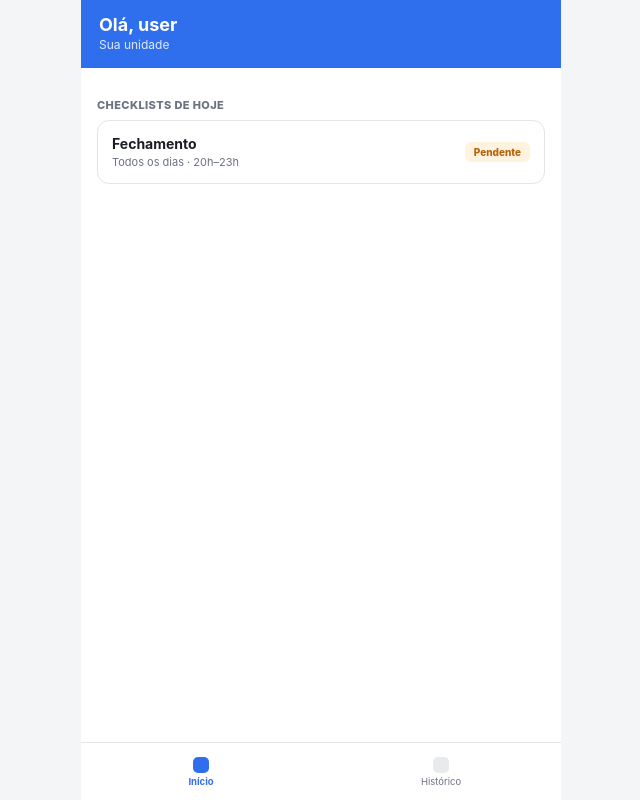
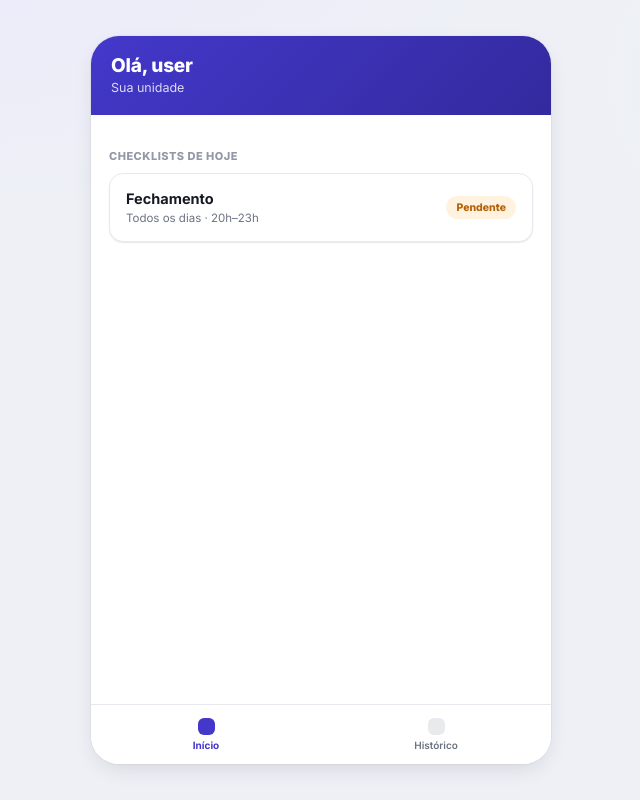
Before and after one commit to edulavorato/checklist-sesconettos, a React (Vite) app: page / in a window 1280 px wide. Shown: the whole page, without its empty margins (319-959 px from the left). Built offline with nearby package versions, Linux system fonts and the light colour scheme; no server answers; sample sign-in values are in the browser's storage.

Commit message:
Atualiza visual do sistema

```diff
--- a/index.html
+++ b/index.html
@@ -4,7 +4,11 @@
     <meta charset="UTF-8" />
     <link rel="icon" type="image/svg+xml" href="/favicon.svg" />
     <meta name="viewport" content="width=device-width, initial-scale=1.0" />
-    <title>checklist-app</title>
+    <meta name="theme-color" content="#4338ca" />
+    <link rel="preconnect" href="https://fonts.googleapis.com" />
+    <link rel="preconnect" href="https://fonts.gstatic.com" crossorigin />
+    <link href="https://fonts.googleapis.com/css2?family=Inter:wght@400;500;600;700;800&display=swap" rel="stylesheet" />
+    <title>Checklist Unidades</title>
   </head>
   <body>
     <div id="root"></div>
--- a/src/App.jsx
+++ b/src/App.jsx
@@ -7,8 +7,10 @@ export default function App() {
   return (
     <BrowserRouter basename={import.meta.env.BASE_URL}>
       <AuthProvider>
-        <div className="phone-frame">
-          <AppRoutes />
+        <div className="app-shell">
+          <div className="phone-frame">
+            <AppRoutes />
+          </div>
         </div>
       </AuthProvider>
     </BrowserRouter>
--- a/src/pages/ChecklistPage.jsx
+++ b/src/pages/ChecklistPage.jsx
@@ -109,6 +109,7 @@ export default function ChecklistPage() {
           disabled={!run.canAdvance || uploading || finishing}
           onClick={handleNext}
         >
+          {(uploading || finishing) && <span className="spinner" style={{ borderColor: "rgba(67,56,202,.25)", borderTopColor: "var(--primary)" }} />}
           {uploading ? "Enviando foto..." : finishing ? "Concluindo..." : run.isLastArea ? "Concluir checklist" : "Próxima área →"}
         </button>
       </div>
--- a/src/pages/LoginPage.jsx
+++ b/src/pages/LoginPage.jsx
@@ -47,6 +47,7 @@ export default function LoginPage() {
         />
         {error && <p style={{ color: "#d64545", fontSize: 12 }}>{error}</p>}
         <button className="btn" type="submit" disabled={loading}>
+          {loading && <span className="spinner" />}
           {loading ? "Entrando..." : "Entrar"}
         </button>
       </form>
--- a/src/styles/globals.css
+++ b/src/styles/globals.css
@@ -1,99 +1,147 @@
-/* Estilos globais do app — reaproveitados do protótipo de demonstração
-   já validado com o time. Cada tela usa essas classes utilitárias. */
+/* Estilos globais do app. Paleta e tipografia pensadas para uso
+   profissional/operacional (gestão de unidades), com bom contraste
+   e leitura rápida em tela de celular. */
 
 :root{
-  --bg:#f4f5f7;
-  --ink:#1a1d23;
+  --bg:#eef0f6;
+  --ink:#161923;
   --sub:#6b7280;
-  --line:#e3e5e9;
-  --primary:#2f6fed;
-  --primary-dark:#1f4fb8;
-  --ok:#1aa15c;
+  --sub-2:#9298a6;
+  --line:#e7e8ee;
+  --primary:#4338ca;
+  --primary-dark:#332a9e;
+  --primary-soft:#eeecfc;
+  --accent:#0ea5a3;
+  --ok:#1a9d5c;
   --ok-bg:#e6f7ee;
   --warn:#d64545;
   --warn-bg:#fdeaea;
+  --caution:#b3630a;
+  --caution-bg:#fff3e0;
   --card:#ffffff;
+  --shadow-sm:0 1px 2px rgba(22,25,35,.05), 0 1px 1px rgba(22,25,35,.04);
+  --shadow-md:0 8px 24px -8px rgba(22,25,35,.16);
+  --radius:14px;
 }
+
 *{box-sizing:border-box;}
 html,body,#root{height:100%;margin:0;}
 body{
-  font-family:-apple-system,BlinkMacSystemFont,"Segoe UI",Roboto,Helvetica,Arial,sans-serif;
+  font-family:"Inter",-apple-system,BlinkMacSystemFont,"Segoe UI",Roboto,Helvetica,Arial,sans-serif;
   background:var(--bg);
   color:var(--ink);
+  -webkit-font-smoothing:antialiased;
+}
+button,input,textarea{font-family:inherit;}
+
+/* Moldura do app: em telas largas (desktop), fica centralizada como um
+   cartão flutuante sobre um fundo com gradiente; em telas estreitas
+   (celular), ocupa a tela inteira normalmente. */
+.app-shell{
+  min-height:100vh;
+  display:flex;
+  justify-content:center;
+  align-items:stretch;
+  background:
+    radial-gradient(1100px 500px at 15% -10%, #ece9fb 0%, transparent 60%),
+    radial-gradient(900px 500px at 110% 10%, #e2f6f4 0%, transparent 55%),
+    var(--bg);
 }
 .phone-frame{
-  max-width:480px;
-  margin:0 auto;
+  width:100%;
+  max-width:460px;
   min-height:100vh;
   background:var(--card);
   display:flex;
   flex-direction:column;
 }
+@media (min-width:640px){
+  .app-shell{ padding:36px 20px; align-items:center; }
+  .phone-frame{
+    min-height:min(860px, calc(100vh - 72px));
+    max-height:calc(100vh - 72px);
+    border-radius:28px;
+    box-shadow:var(--shadow-md), 0 0 0 1px rgba(22,25,35,.04);
+    overflow:hidden;
+  }
+  .content{ overflow-y:auto; }
+}
 
-.topbar{padding:14px 18px 16px;background:var(--card);border-bottom:1px solid var(--line);}
-.topbar.brand{background:var(--primary);color:#fff;border-bottom:none;}
-.topbar-title{font-size:18px;font-weight:700;}
-.topbar-sub{font-size:12px;margin-top:2px;color:var(--sub);}
-.topbar.brand .topbar-sub{color:rgba(255,255,255,.85);}
-.content{flex:1;overflow-y:auto;padding:16px;}
+.topbar{padding:18px 20px 20px;background:var(--card);border-bottom:1px solid var(--line);}
+.topbar.brand{background:linear-gradient(135deg, var(--primary) 0%, var(--primary-dark) 100%);color:#fff;border-bottom:none;}
+.topbar-title{font-size:19px;font-weight:800;letter-spacing:-.2px;}
+.topbar-sub{font-size:12.5px;margin-top:3px;color:var(--sub);}
+.topbar.brand .topbar-sub{color:rgba(255,255,255,.82);}
+.content{flex:1;overflow-y:auto;padding:18px;}
 
-.login-wrap{flex:1;display:flex;flex-direction:column;justify-content:center;padding:0 30px;}
-.logo-dot{width:54px;height:54px;border-radius:15px;background:var(--primary);display:flex;align-items:center;justify-content:center;color:#fff;font-weight:800;font-size:21px;margin-bottom:18px;}
-.login-title{font-size:22px;font-weight:800;margin:0 0 4px;}
-.login-sub{font-size:13px;color:var(--sub);margin:0 0 22px;}
-.flabel{font-size:11px;font-weight:700;display:block;margin-bottom:5px;}
-.finput{width:100%;background:#f1f2f5;border:1px solid transparent;border-radius:10px;padding:12px 14px;font-size:13px;margin-bottom:12px;outline:none;font-family:inherit;}
+.login-wrap{flex:1;display:flex;flex-direction:column;justify-content:center;padding:0 32px;}
+.logo-dot{width:56px;height:56px;border-radius:16px;background:linear-gradient(135deg, var(--primary) 0%, var(--primary-dark) 100%);display:flex;align-items:center;justify-content:center;color:#fff;font-weight:800;font-size:21px;margin-bottom:20px;box-shadow:0 10px 20px -8px rgba(67,56,202,.55);}
+.login-title{font-size:23px;font-weight:800;margin:0 0 4px;letter-spacing:-.3px;}
+.login-sub{font-size:13.5px;color:var(--sub);margin:0 0 24px;}
+.flabel{font-size:11.5px;font-weight:700;display:block;margin-bottom:6px;color:var(--sub);text-transform:uppercase;letter-spacing:.3px;}
+.finput{width:100%;background:#f4f5f9;border:1.5px solid transparent;border-radius:11px;padding:13px 14px;font-size:14px;margin-bottom:14px;outline:none;transition:border-color .15s, background .15s;}
 .finput:focus{border-color:var(--primary);background:#fff;}
-.btn{background:var(--primary);color:#fff;text-align:center;padding:13px;border-radius:10px;font-size:14px;font-weight:700;margin-top:6px;border:none;width:100%;cursor:pointer;font-family:inherit;}
+.btn{background:var(--primary);color:#fff;text-align:center;padding:14px;border-radius:11px;font-size:14.5px;font-weight:700;margin-top:6px;border:none;width:100%;cursor:pointer;transition:background .15s, transform .1s;display:flex;align-items:center;justify-content:center;gap:8px;}
+.btn:hover:not(:disabled){background:var(--primary-dark);}
+.btn:active:not(:disabled){transform:scale(.99);}
 .btn:disabled{background:#c9cfd8;cursor:not-allowed;}
 
-.card{background:var(--card);border-radius:12px;padding:14px;margin-bottom:12px;border:1px solid var(--line);cursor:pointer;}
+.spinner{width:15px;height:15px;border-radius:50%;border:2px solid rgba(255,255,255,.4);border-top-color:#fff;animation:spin .7s linear infinite;flex-shrink:0;}
+@keyframes spin{to{transform:rotate(360deg);}}
+
+.card{background:var(--card);border-radius:var(--radius);padding:16px;margin-bottom:12px;border:1px solid var(--line);cursor:pointer;box-shadow:var(--shadow-sm);transition:box-shadow .15s, transform .1s, border-color .15s;}
+.card:hover{box-shadow:var(--shadow-md);border-color:#d7d9e8;}
+.card:active{transform:scale(.995);}
 .card-row{display:flex;justify-content:space-between;align-items:center;}
-.card-title{font-size:14px;font-weight:700;}
-.card-meta{font-size:11px;color:var(--sub);margin-top:3px;}
-.badge{font-size:10px;font-weight:800;padding:4px 9px;border-radius:6px;}
-.badge.pending{background:#fff3e0;color:#b3630a;}
+.card-title{font-size:14.5px;font-weight:700;}
+.card-meta{font-size:11.5px;color:var(--sub);margin-top:4px;}
+.badge{font-size:10.5px;font-weight:800;padding:5px 10px;border-radius:20px;}
+.badge.pending{background:var(--caution-bg);color:var(--caution);}
 .badge.done{background:var(--ok-bg);color:var(--ok);}
-.section-label{font-size:11px;font-weight:800;color:var(--sub);text-transform:uppercase;letter-spacing:.4px;margin:14px 0 8px;}
+.section-label{font-size:11px;font-weight:800;color:var(--sub-2);text-transform:uppercase;letter-spacing:.5px;margin:16px 0 10px;}
 
-.progress-track{height:5px;background:rgba(255,255,255,.35);border-radius:4px;margin-top:10px;overflow:hidden;}
+.progress-track{height:5px;background:rgba(255,255,255,.3);border-radius:4px;margin-top:12px;overflow:hidden;}
 .progress-fill{height:100%;background:#fff;border-radius:4px;transition:width .3s;}
-.item-card{background:var(--card);border:1px solid var(--line);border-radius:12px;padding:13px;margin-bottom:10px;}
-.item-q{font-size:13px;font-weight:600;margin-bottom:10px;}
-.toggle-row{display:flex;gap:8px;margin-bottom:9px;}
-.toggle{flex:1;text-align:center;padding:9px;border-radius:8px;font-size:12px;font-weight:700;border:1.5px solid var(--line);color:var(--sub);cursor:pointer;background:#fff;font-family:inherit;}
+.item-card{background:var(--card);border:1px solid var(--line);border-radius:var(--radius);padding:15px;margin-bottom:11px;box-shadow:var(--shadow-sm);}
+.item-q{font-size:13.5px;font-weight:600;margin-bottom:11px;line-height:1.4;}
+.toggle-row{display:flex;gap:8px;margin-bottom:10px;}
+.toggle{flex:1;text-align:center;padding:10px;border-radius:9px;font-size:12.5px;font-weight:700;border:1.5px solid var(--line);color:var(--sub);cursor:pointer;background:#fff;transition:all .12s;}
+.toggle:hover{border-color:#c7cbd3;}
 .toggle.yes-active{background:var(--ok-bg);border-color:var(--ok);color:var(--ok);}
 .toggle.no-active{background:var(--warn-bg);border-color:var(--warn);color:var(--warn);}
-.photo-slot{height:60px;border-radius:8px;border:1.5px dashed #c7cbd3;display:flex;align-items:center;justify-content:center;gap:6px;font-size:11px;color:var(--sub);background:#fafbfc;cursor:pointer;position:relative;overflow:hidden;}
+.photo-slot{height:64px;border-radius:10px;border:1.5px dashed #c7cbd3;display:flex;align-items:center;justify-content:center;gap:6px;font-size:11.5px;color:var(--sub);background:#fafbfc;cursor:pointer;position:relative;overflow:hidden;transition:border-color .15s, background .15s;}
+.photo-slot:hover{border-color:var(--primary);background:var(--primary-soft);}
 .photo-slot.filled{border-style:solid;border-color:var(--ok);color:var(--ok);background:var(--ok-bg);}
 .photo-slot img{position:absolute;inset:0;width:100%;height:100%;object-fit:cover;}
-.photo-slot-label{position:relative;z-index:1;background:rgba(255,255,255,.85);padding:2px 8px;border-radius:10px;}
+.photo-slot-label{position:relative;z-index:1;background:rgba(255,255,255,.9);padding:3px 9px;border-radius:10px;font-weight:600;}
 .photo-slot input[type=file]{position:absolute;inset:0;opacity:0;cursor:pointer;}
-.gps-tag{display:flex;align-items:center;gap:6px;font-size:10px;color:var(--sub);margin-top:8px;cursor:pointer;}
+.gps-tag{display:flex;align-items:center;gap:6px;font-size:10.5px;color:var(--sub);margin-top:9px;cursor:pointer;}
 .dot{width:7px;height:7px;border-radius:50%;background:#c7cbd3;flex-shrink:0;}
 .dot.ok{background:var(--ok);}
-.textfield{width:100%;border:1px solid var(--line);border-radius:8px;padding:8px 10px;font-size:12px;font-family:inherit;resize:none;}
+.textfield{width:100%;border:1.5px solid var(--line);border-radius:9px;padding:9px 11px;font-size:12.5px;resize:none;transition:border-color .15s;}
+.textfield:focus{outline:none;border-color:var(--primary);}
 
-.bottomnav{height:60px;display:flex;border-top:1px solid var(--line);background:#fff;flex-shrink:0;}
-.navbtn{flex:1;display:flex;align-items:center;justify-content:center;font-size:13px;font-weight:700;border:none;background:none;cursor:pointer;font-family:inherit;color:var(--sub);}
+.bottomnav{height:62px;display:flex;border-top:1px solid var(--line);background:#fff;flex-shrink:0;}
+.navbtn{flex:1;display:flex;align-items:center;justify-content:center;gap:8px;font-size:13.5px;font-weight:700;border:none;background:none;cursor:pointer;color:var(--sub);transition:background .12s;}
+.navbtn:hover:not(:disabled){background:#f7f7fb;}
 .navbtn.primary{color:var(--primary);}
 .navbtn:disabled{color:#c9cfd8;cursor:not-allowed;}
-.tabbar{height:58px;display:flex;border-top:1px solid var(--line);background:#fff;flex-shrink:0;text-decoration:none;}
-.tabitem{flex:1;display:flex;flex-direction:column;align-items:center;justify-content:center;gap:3px;font-size:9.5px;color:var(--sub);cursor:pointer;background:none;border:none;font-family:inherit;text-decoration:none;}
+.tabbar{height:60px;display:flex;border-top:1px solid var(--line);background:#fff;flex-shrink:0;text-decoration:none;}
+.tabitem{flex:1;display:flex;flex-direction:column;align-items:center;justify-content:center;gap:4px;font-size:10px;font-weight:600;color:var(--sub);cursor:pointer;background:none;border:none;text-decoration:none;transition:color .12s;}
 .tabitem.active{color:var(--primary);font-weight:700;}
-.tabdot{width:16px;height:16px;border-radius:5px;background:currentColor;opacity:.15;}
+.tabdot{width:17px;height:17px;border-radius:6px;background:currentColor;opacity:.15;}
 .tabitem.active .tabdot{opacity:1;background:var(--primary);}
 
-.score-ring{width:130px;height:130px;border-radius:50%;display:flex;align-items:center;justify-content:center;margin:16px auto 8px;}
-.score-inner{width:104px;height:104px;border-radius:50%;background:#fff;display:flex;flex-direction:column;align-items:center;justify-content:center;}
-.score-num{font-size:28px;font-weight:800;}
-.score-label{font-size:9.5px;color:var(--sub);}
-.area-result-row{display:flex;justify-content:space-between;align-items:center;padding:9px 0;border-bottom:1px solid var(--line);font-size:12px;}
-.pct{font-weight:800;font-size:12px;}
+.score-ring{width:138px;height:138px;border-radius:50%;display:flex;align-items:center;justify-content:center;margin:18px auto 10px;box-shadow:var(--shadow-sm);}
+.score-inner{width:110px;height:110px;border-radius:50%;background:#fff;display:flex;flex-direction:column;align-items:center;justify-content:center;}
+.score-num{font-size:30px;font-weight:800;letter-spacing:-.5px;}
+.score-label{font-size:9.5px;color:var(--sub);font-weight:700;letter-spacing:.4px;margin-top:2px;}
+.area-result-row{display:flex;justify-content:space-between;align-items:center;padding:11px 2px;border-bottom:1px solid var(--line);font-size:13px;}
+.pct{font-weight:800;font-size:12.5px;}
 
-.kpi-row{display:flex;gap:8px;margin-bottom:12px;}
-.kpi{flex:1;background:var(--card);border:1px solid var(--line);border-radius:10px;padding:10px;text-align:center;}
-.kpi-num{font-size:17px;font-weight:800;}
-.kpi-label{font-size:9px;color:var(--sub);margin-top:2px;}
-.hist-row{display:flex;justify-content:space-between;align-items:center;background:var(--card);border:1px solid var(--line);border-radius:10px;padding:11px 13px;margin-bottom:8px;font-size:12px;}
-.hist-meta{font-size:10px;color:var(--sub);margin-top:2px;}
+.kpi-row{display:flex;gap:9px;margin-bottom:14px;}
+.kpi{flex:1;background:var(--card);border:1px solid var(--line);border-radius:12px;padding:12px 8px;text-align:center;box-shadow:var(--shadow-sm);}
+.kpi-num{font-size:18px;font-weight:800;}
+.kpi-label{font-size:9px;color:var(--sub);margin-top:3px;font-weight:600;letter-spacing:.2px;}
+.hist-row{display:flex;justify-content:space-between;align-items:center;background:var(--card);border:1px solid var(--line);border-radius:12px;padding:12px 14px;margin-bottom:9px;font-size:12.5px;box-shadow:var(--shadow-sm);}
+.hist-meta{font-size:10.5px;color:var(--sub);margin-top:3px;}
```
